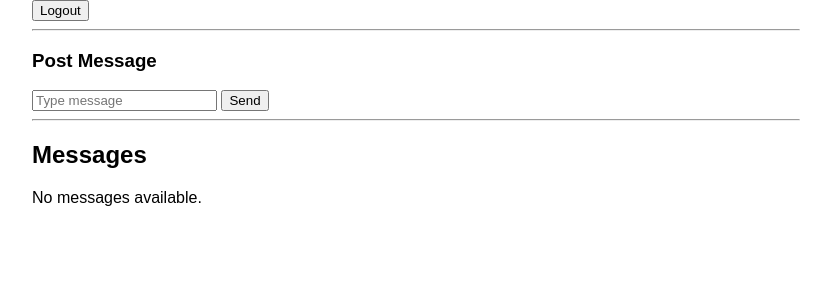
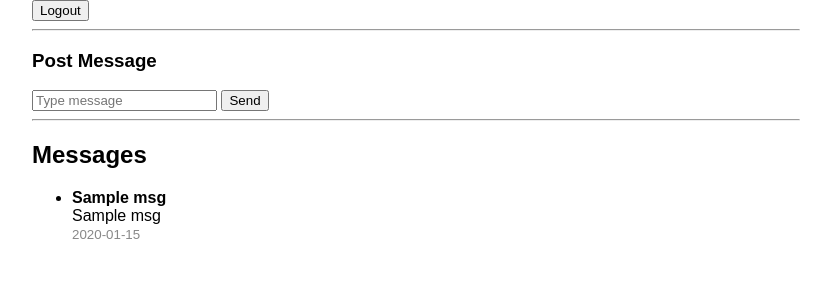
Before and after one commit to Kappibw/greyliens, a Flask app: template templates/forum.html in a window 1280 px wide. Shown: the part 99-399 px from the top of the page, without its empty margins (224-1055 px from the left). Run offline with Flask 3, Linux system fonts and the light colour scheme; the template is opened without the code that fills it: most values are stand-ins (such as "Sample title", 1, 10 or a date in 2020).

Commit message:
fix: update message rendering logic to use 'replies' instead of 'messages

```diff
--- a/templates/forum.html
+++ b/templates/forum.html
@@ -175,17 +175,16 @@
 <h2>Messages</h2>
 
 
-{% if messages %}
+{% if replies %}
 
     <ul>
-        {% for msg in messages %}
+        {% for msg in replies %}
             <li style="margin-bottom: 10px;">
                 <strong>{{ msg[2] }}</strong>
-                in <strong>#{{ msg[3] }}</strong>
                 <br>
                 {{ msg[1] }}
                 <br>
-                <small>{{ msg[4].strftime('%Y-%m-%d %H:%M') }}</small>
+                <small>{{ msg[3].strftime('%Y-%m-%d %H:%M') }}</small>
             </li>
         {% endfor %}
     </ul>
```
